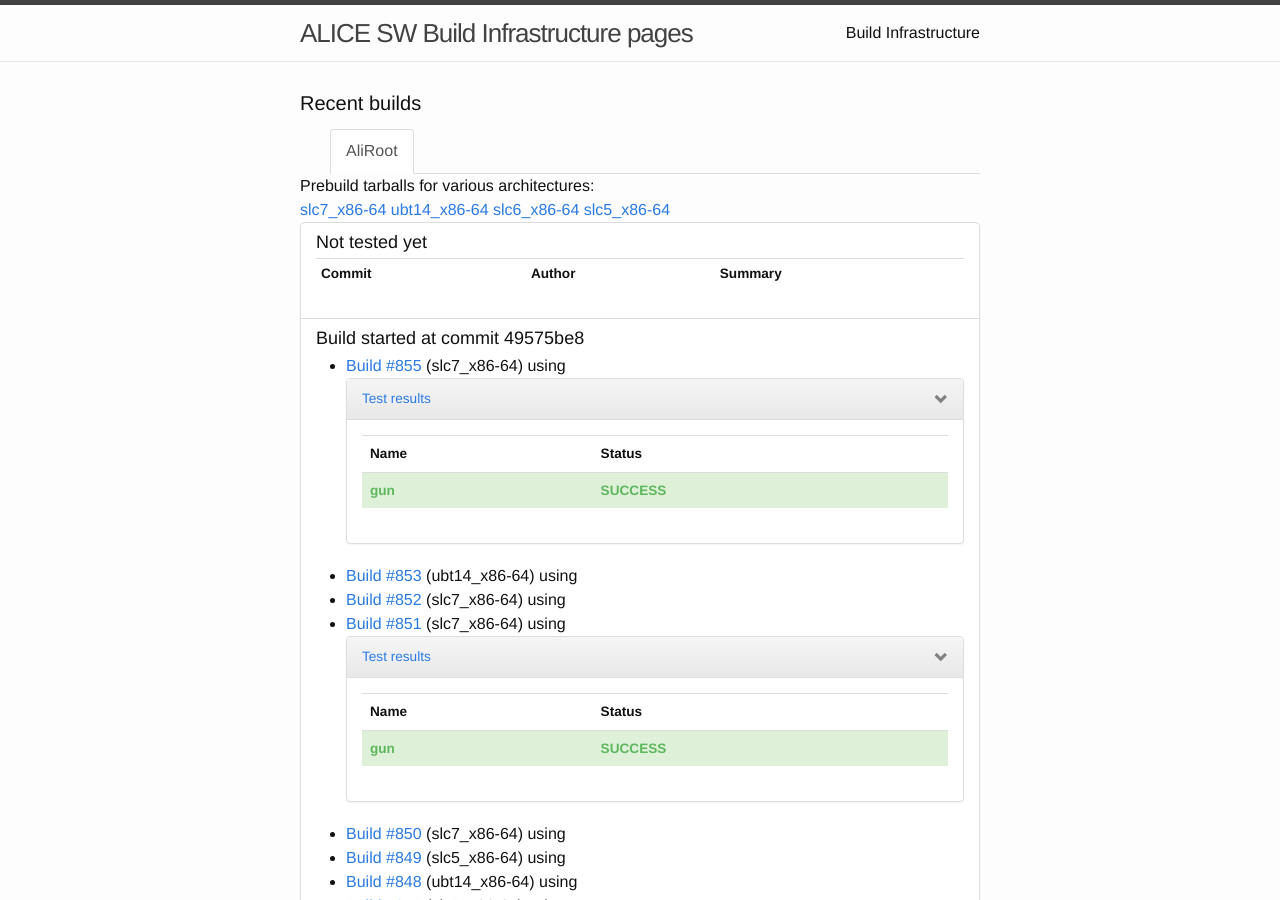
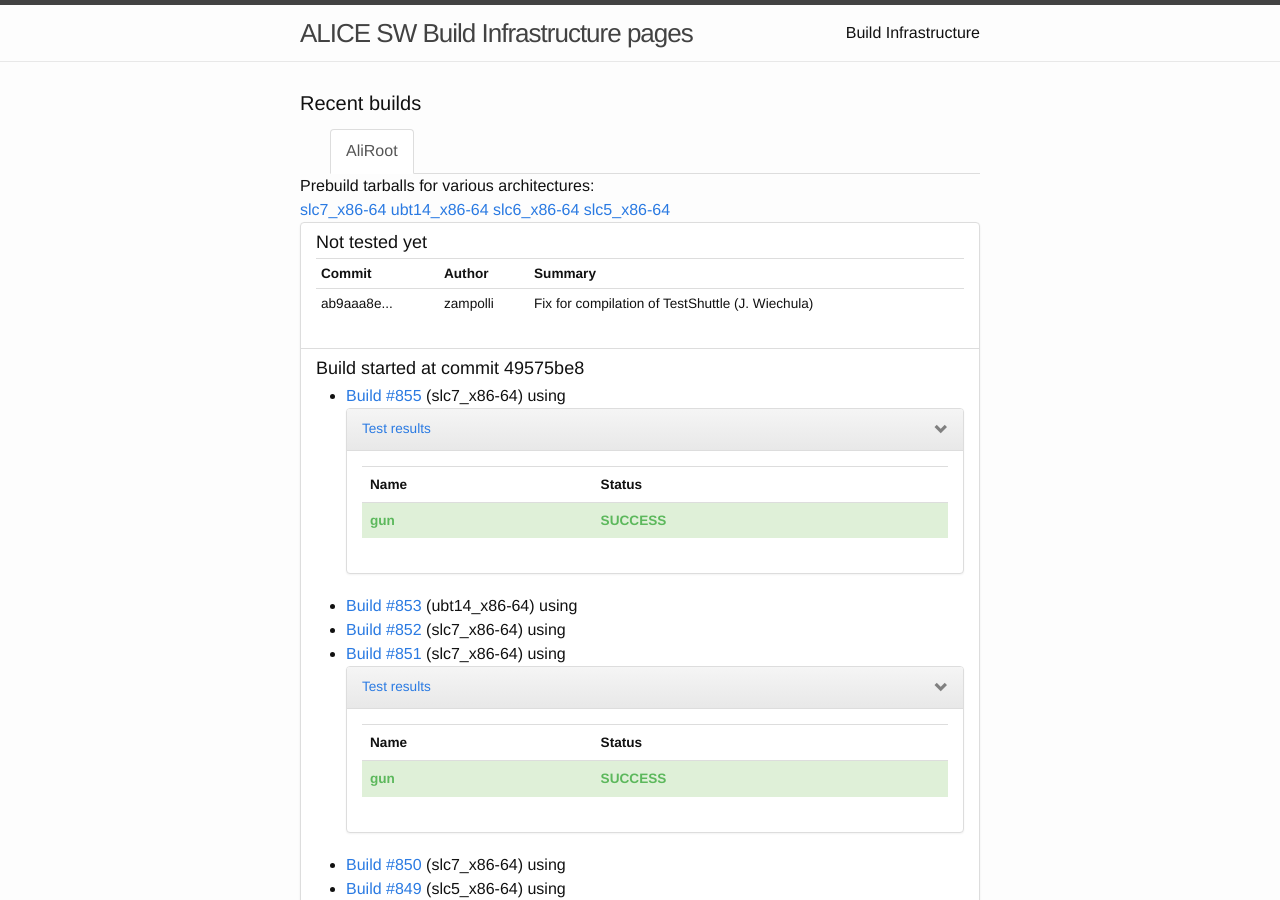
Before and after one commit to alisw/alisw.github.io, a Jekyll site: the page built from index.html, in a window 1280 px wide and 900 px high. Built offline with Jekyll 4.4.1, drawn with Linux system fonts in a browser that asks for light colours; nearby versions of some CDN libraries.

Commit message:
Updated results.

```diff
--- a/_data/commits-aliroot-master.yaml
+++ b/_data/commits-aliroot-master.yaml
@@ -1,3 +1,8 @@
+-
+ commit: "ab9aaa8eaa1ab9c48a7a26ceb0d3005ecb68d4a6"
+ message: >-
+    Fix for compilation of TestShuttle (J. Wiechula)
+ author: !!str zampolli
 -
  commit: "49575be8649c0bee4915d436666a719d9d273cf8"
  message: >-
```
